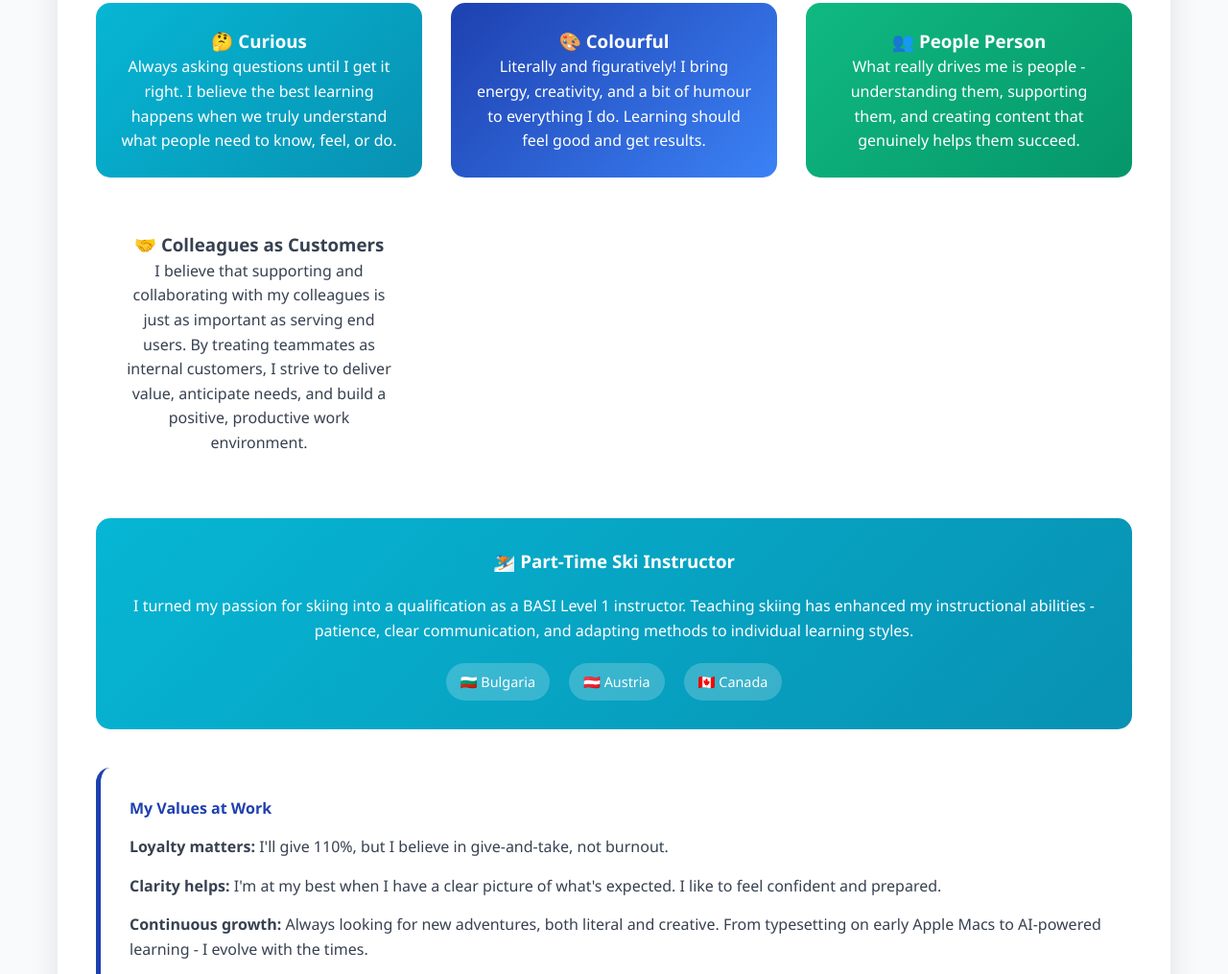
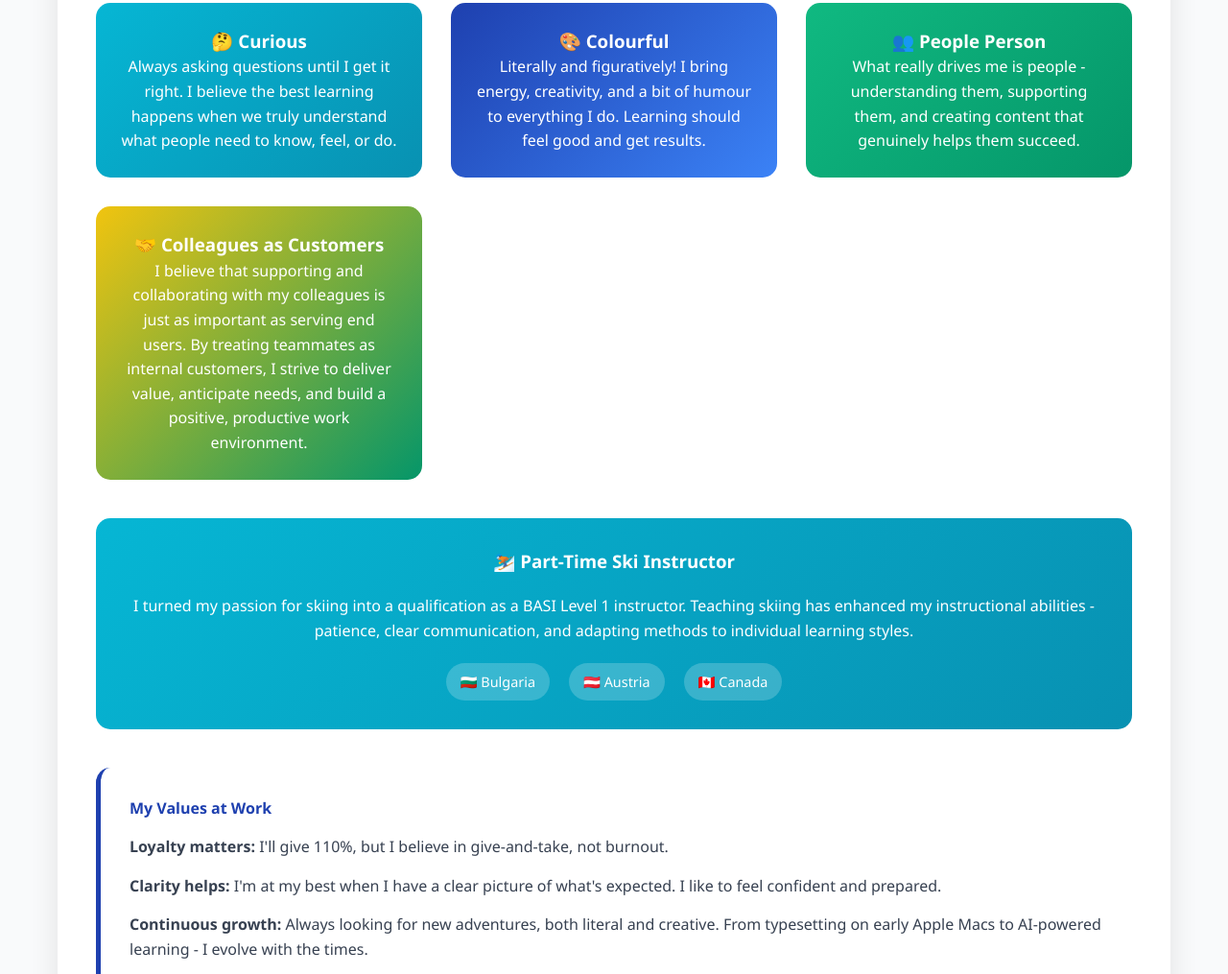
Before and after one commit to Helen-Cartmel/GitHub.io, a plain HTML site: page index.html in a window 1280 px wide. Shown: the part 7884-8899 px from the top of the page at 96% size. Drawn offline with Linux system fonts and the light colour scheme.

Commit message:
Update index.html

```diff
--- a/index.html
+++ b/index.html
@@ -480,6 +480,11 @@
             background: linear-gradient(135deg, #10b981, #059669);
             color: white;
         }
+
+        .card-colleagues {
+            background: linear-gradient(135deg, #f1c40f, #059669);
+            color: white;
+}
 
         /* Portfolio Links */
         .portfolio-links {
```
